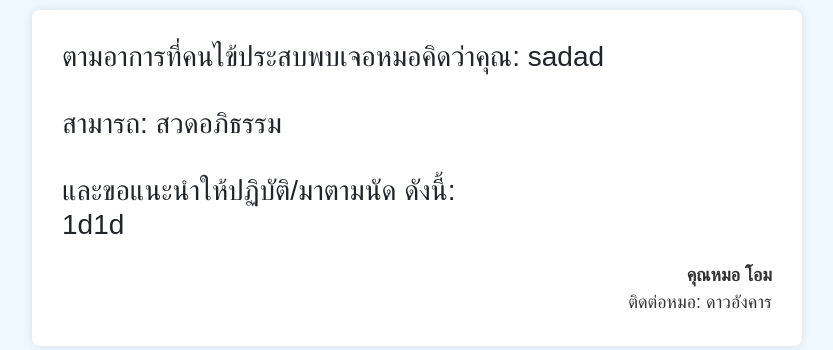
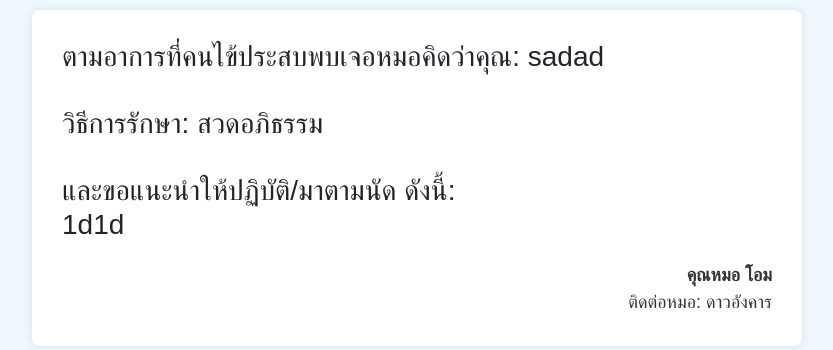
Before and after one commit to araxis07/Sitcam-Project, a PHP site: page /total_receipt.php in a window 1280 px wide. Shown: the part 154-504 px from the top of the page, without its empty margins (223-1056 px from the left). Run offline with PHP 8.4, Linux system fonts and the light colour scheme; a user stored in the database is signed in; data comes from the database, SQL or seed files in the repository; some libraries are stand-ins or nearby versions.

Commit message:
Change  108 line Total_receipt

```diff
--- a/total_receipt.php
+++ b/total_receipt.php
@@ -105,7 +105,7 @@ if (!isset($_SESSION['id_account']) || !isset($_SESSION['role_account'])) { //
         <div class="diagnosis-fieldset">
             <h3>
                 ตามอาการที่คนไข้ประสบพบเจอหมอคิดว่าคุณ: <?php echo $result['comments']; ?><br><br>
-                สามารถ: <?php echo $result['treat_score']; ?><br><br>
+                วิธีการรักษา: <?php echo $result['treat_score']; ?><br><br>
                 และขอแนะนำให้ปฏิบัติ/มาตามนัด ดังนี้:<br> <?php echo $result['treat_comments']; ?>
             </h3>
 
```
